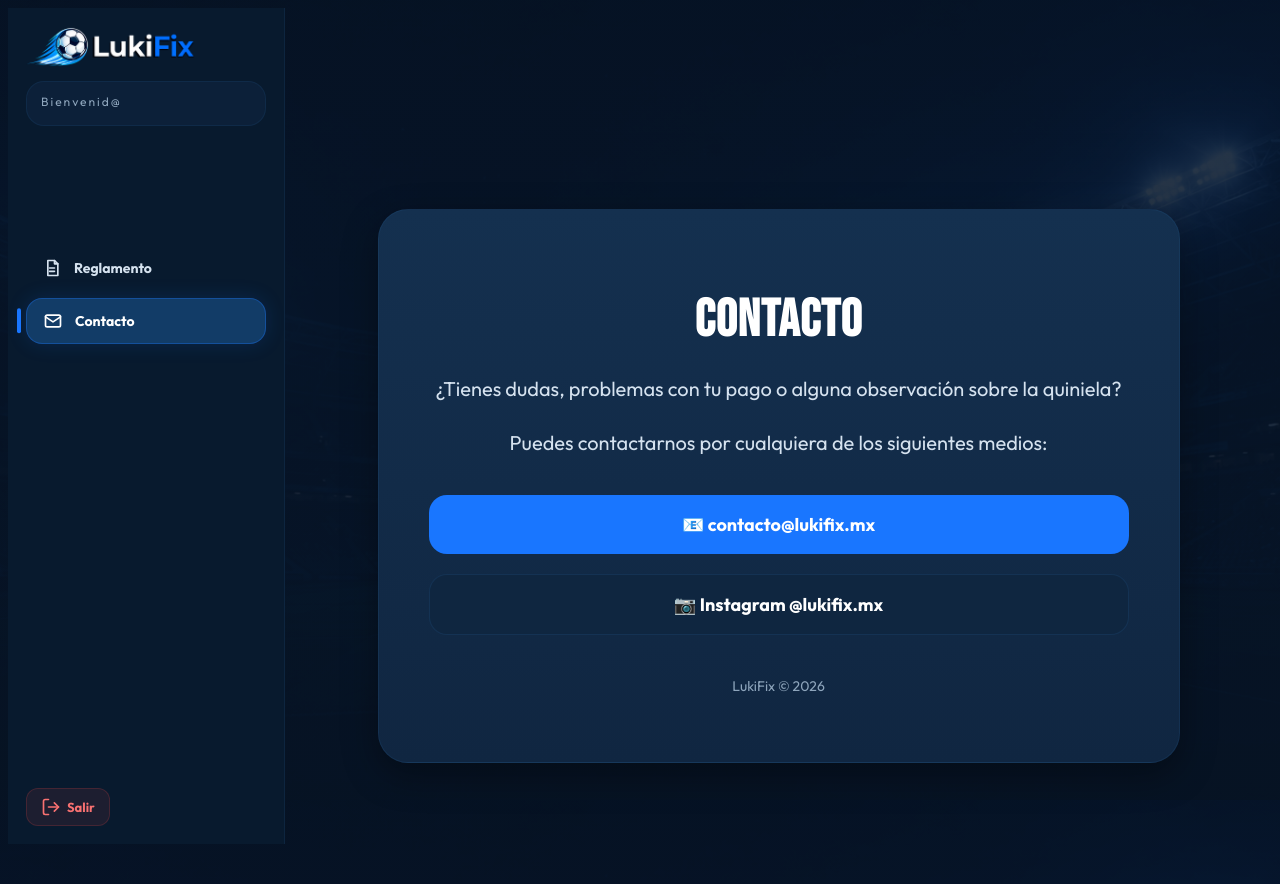
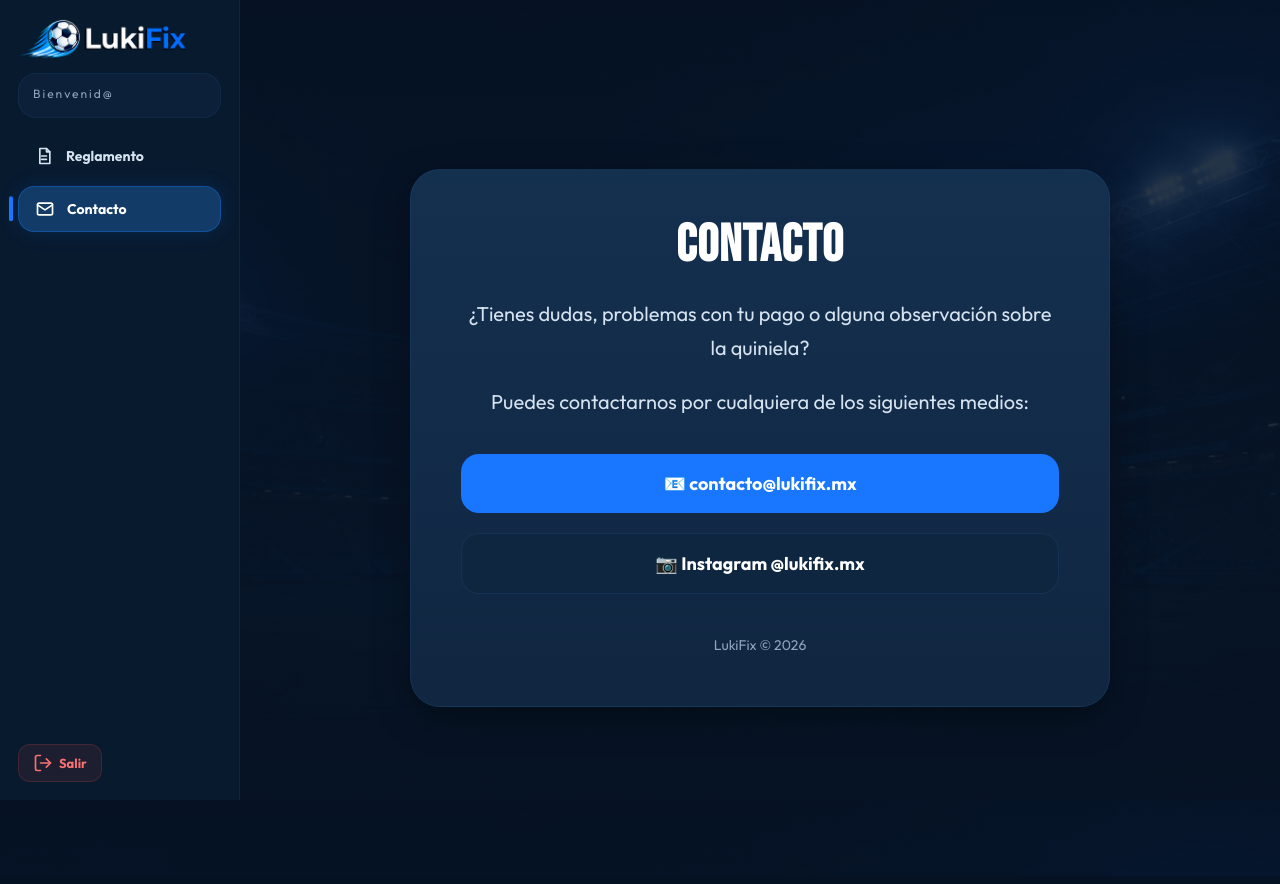
Before and after one commit to Darkial11/quiniela, a Django app: page /contacto/ in a window 1280 px wide. Shown: the top 884 px of the page. After the commit the page ends 800 px from the top, so only its background shows below. Run offline with Django 5.2, Linux system fonts and the light colour scheme; the visitor is signed in with stand-in values (Sample User, id 1); data that the repository does not hold is empty.

Commit message:
actualizacion quiniela dk

```diff
--- a/quiniela/static/css/base.css
+++ b/quiniela/static/css/base.css
@@ -56,8 +56,6 @@
 
     --card-gradient:linear-gradient(180deg, #14304F 0%, #102641 100%);
     --shadow:0 12px 35px rgba(0,0,0,.35);
-
-}
 
 }
 
--- a/quiniela/static/css/sidebar.css
+++ b/quiniela/static/css/sidebar.css
@@ -84,7 +84,7 @@
     display: flex;
     flex-direction: column;
     gap: 8px;
-    margin-top: 120px;
+    margin-top: 16px;
 }
 
 .sidebar-nav a {
--- a/templates/base.html
+++ b/templates/base.html
@@ -84,7 +84,6 @@
                 <svg class="nav-icon" viewBox="0 0 24 24" fill="none" stroke="currentColor" stroke-width="2" stroke-linecap="round" stroke-linejoin="round"><rect x="3" y="5" width="18" height="14" rx="2"></rect><path d="M3 7l9 6 9-6"></path></svg>
                 Contacto
             </a>
-
         </nav>
 
         <div class="sidebar-bottom">
```
